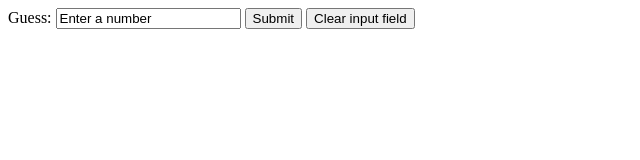
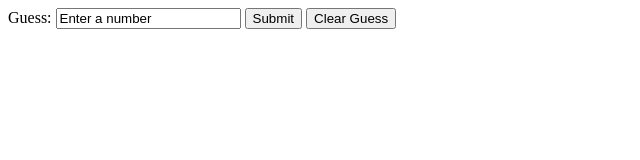
Before and after one commit to JLing88/number_guesser, a plain HTML site: page index.html in a window 1280 px wide. Shown: the full height of the page, 0-640 px from the left. Drawn offline with Linux system fonts and the light colour scheme.

Commit message:
Update index.html

```diff
--- a/index.html
+++ b/index.html
@@ -3,6 +3,6 @@
   <body>
     Guess: <input id="myInput" type="text" name="FirstName" value="Enter a number" <br>
     <input type="submit" value="Submit">
-    <button onclick="document.getElementById('myInput').value = ''">Clear input field</button>
+    <button onclick="document.getElementById('myInput').value = ''">Clear Guess</button>
   </body>
 </html>
```
